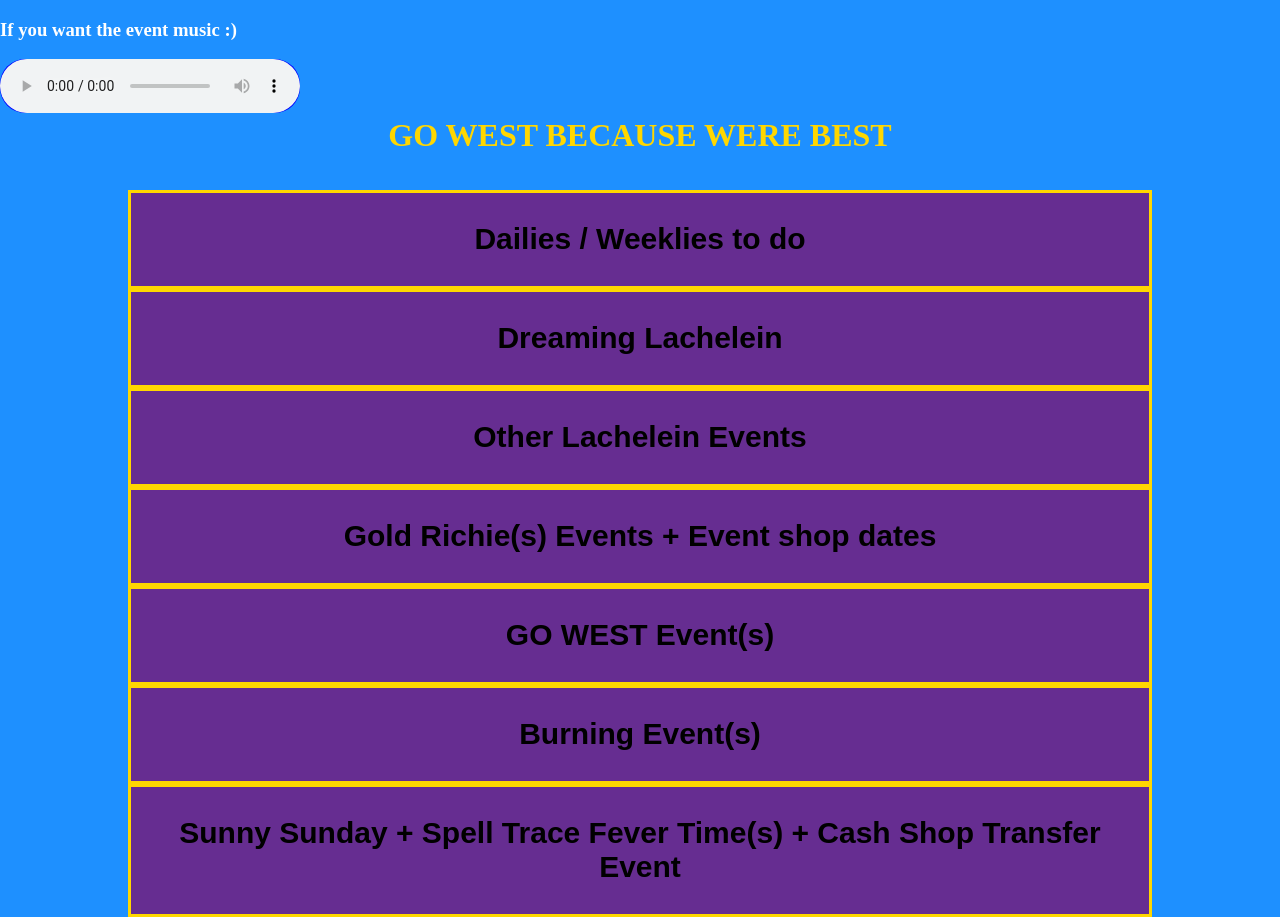
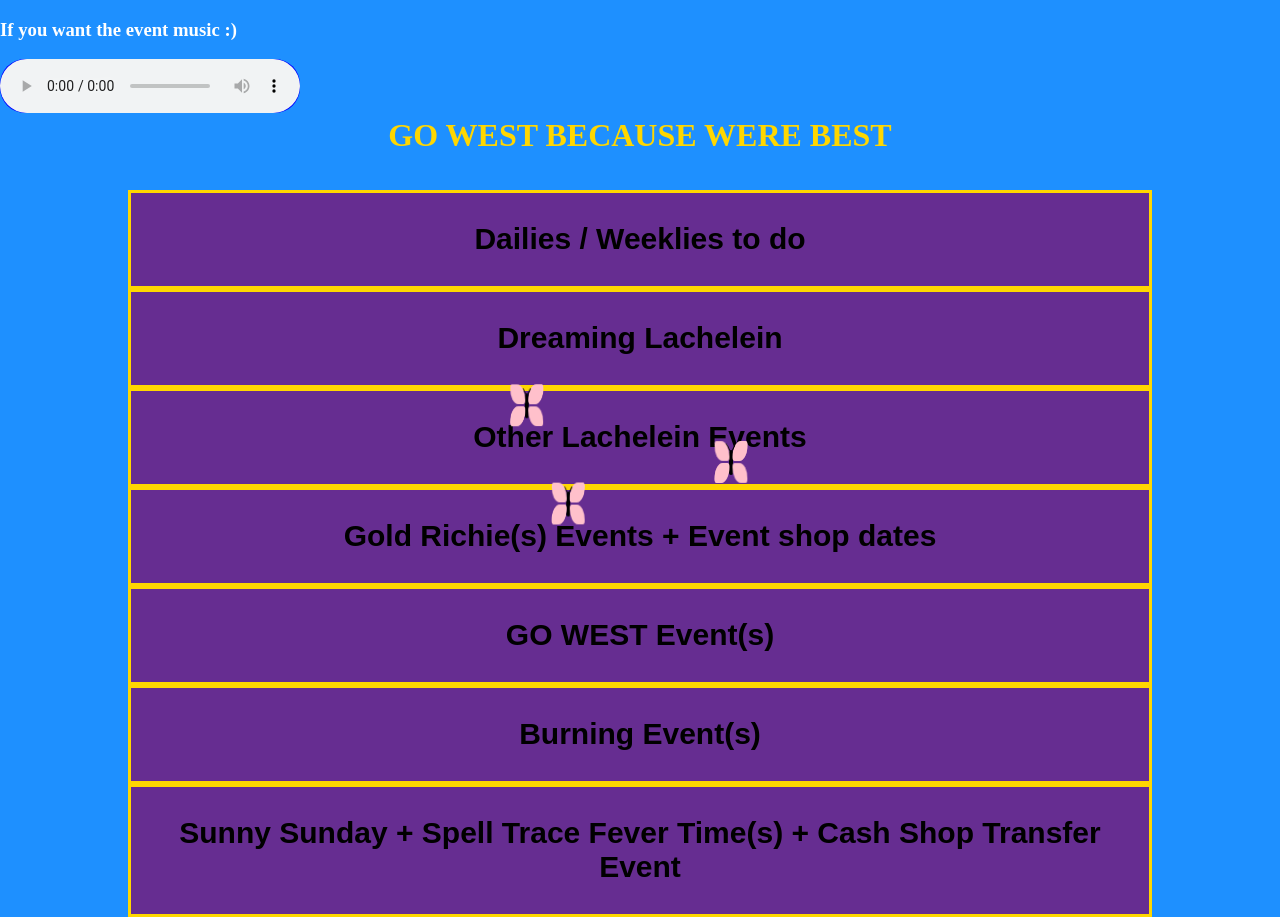
Before and after one commit to CometEventInfo/GoWestEvent, a plain HTML site: page index.html in a window 1280 px wide. Drawn offline with Linux system fonts and the light colour scheme.

Commit message:
Update index.html

```diff
--- a/index.html
+++ b/index.html
@@ -24,6 +24,28 @@
 <div>
   <h3 style="color: white;">If you want the event music :)</h3>
   <audio id="audioID" autoplay loop controls> <source src="CometEventsImages/MaypleIsland/maplestory19thAnn.mp3"  type="audio/mp3"></audio>
+</div>
+
+<div class="canvas">
+  <div class="butterfly">
+    <div class="butterfly-wing-1"></div>
+    <div class="butterfly-body"></div>
+    <div class="butterfly-wing-2"></div>
+  </div>
+</div>
+<div class="canvas">
+  <div class="butterfly2">
+    <div class="butterfly-wing-1"></div>
+    <div class="butterfly-body"></div>
+    <div class="butterfly-wing-2"></div>
+  </div>
+</div>
+<div class="canvas">
+  <div class="butterfly3">
+    <div class="butterfly-wing-1"></div>
+    <div class="butterfly-body"></div>
+    <div class="butterfly-wing-2"></div>
+  </div>
 </div>
 
 <h1 class="center-me"><span class="bold-me">GO WEST BECAUSE WERE BEST</span></h1>
@@ -419,9 +441,61 @@
   <img class="center-me" src="CometEventsImages/MaypleIsland/SunnySunday.png">
 
 </div>
+
+
+
 </ul>
 
+
+
+
+
+
+
+
+
+
+
+
+
 <script>
+
+
+var butterfly = document.querySelector('.butterfly');
+var butterfly2 = document.querySelector('.butterfly2');
+var butterfly3 = document.querySelector('.butterfly3');
+
+function getRandomArbitrary(min, max) {
+  return Math.random() * (max - min) + min;
+}
+
+setInterval(function() {
+  var numberX = Math.floor(getRandomArbitrary(0, 800));
+  var numberY = Math.floor(getRandomArbitrary(0, 500));
+
+butterfly.style.setProperty('--random-y', numberY +'px');
+butterfly.style.setProperty('--random-x', numberX +'px');
+}, 2000);
+
+setInterval(function() {
+  var numberX = Math.floor(getRandomArbitrary(0, 800));
+  var numberY = Math.floor(getRandomArbitrary(0, 500));
+
+butterfly2.style.setProperty('--random-y', numberY +'px');
+butterfly2.style.setProperty('--random-x', numberX +'px');
+}, 2000);
+
+setInterval(function() {
+  var numberX = Math.floor(getRandomArbitrary(0, 800));
+  var numberY = Math.floor(getRandomArbitrary(0, 500));
+
+butterfly3.style.setProperty('--random-y', numberY +'px');
+butterfly3.style.setProperty('--random-x', numberX +'px');
+}, 2000);
+
+
+
+
 
     //For The Accordian
     var acc = document.getElementsByClassName("accordion");
```
